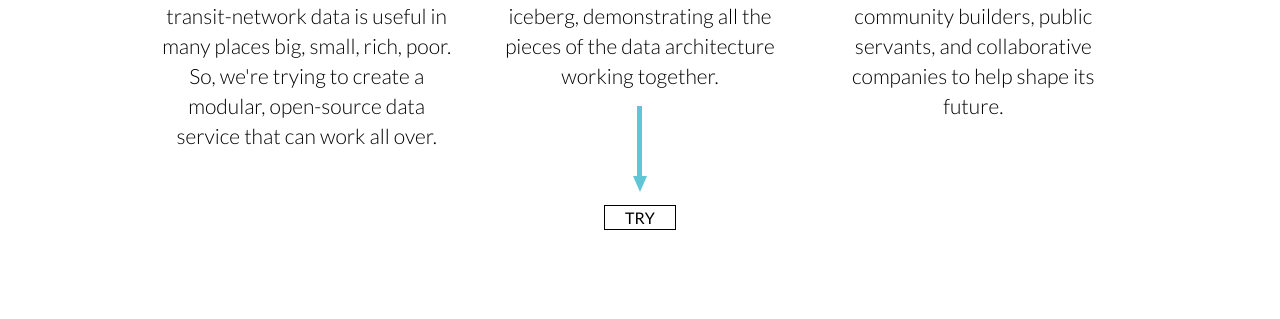
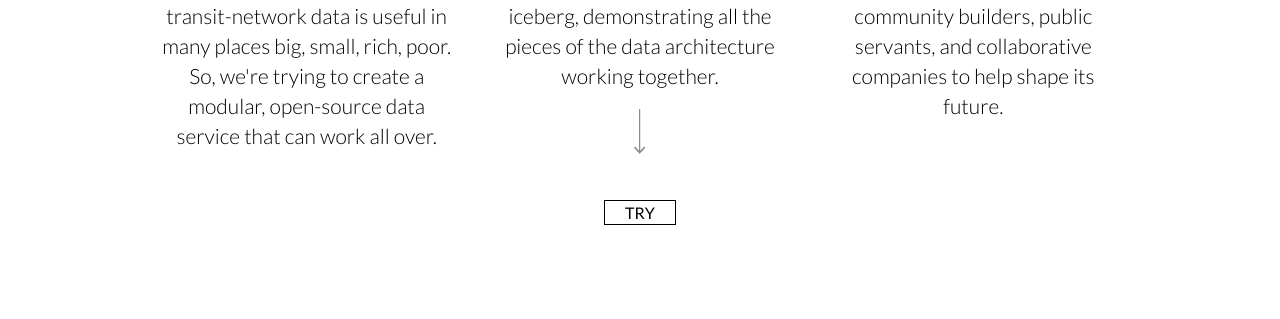
Before and after one commit to transitland/www-transit-land, a Jekyll site: the page built from index.html, in a window 1280 px wide. Shown: the part 2476-2795 px from the top of the page. Built offline with Jekyll 4.4.1, drawn with Linux system fonts in a browser that asks for light colours; nearby versions of some CDN libraries.

Commit message:
image assets added

```diff
--- a/index.html
+++ b/index.html
@@ -76,7 +76,7 @@ layout: default
         Take a look at our playground. The API playground is the tip of the iceberg, demonstrating all the pieces of the data architecture working together.
       </p>
       <div class="arrow-p">
-        <div class="arrow-stem"></div>
+        <img src="/images/arrow.png">
       </div>
       <p>
         <a href="{{site.playground_url}}" class="btn-transparent"> TRY</a>
```
Also changed, not shown: images/arrow.png (added).
